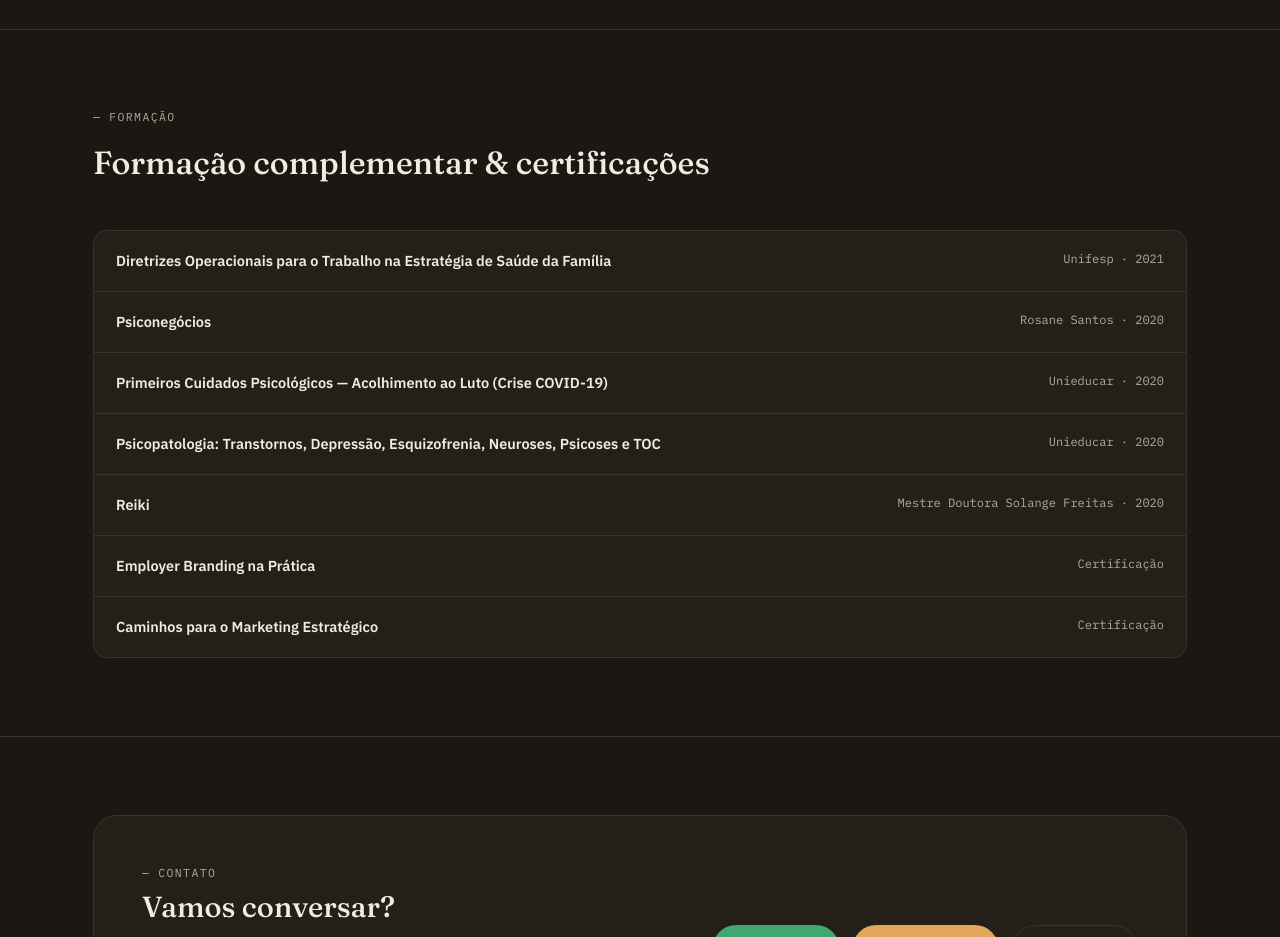
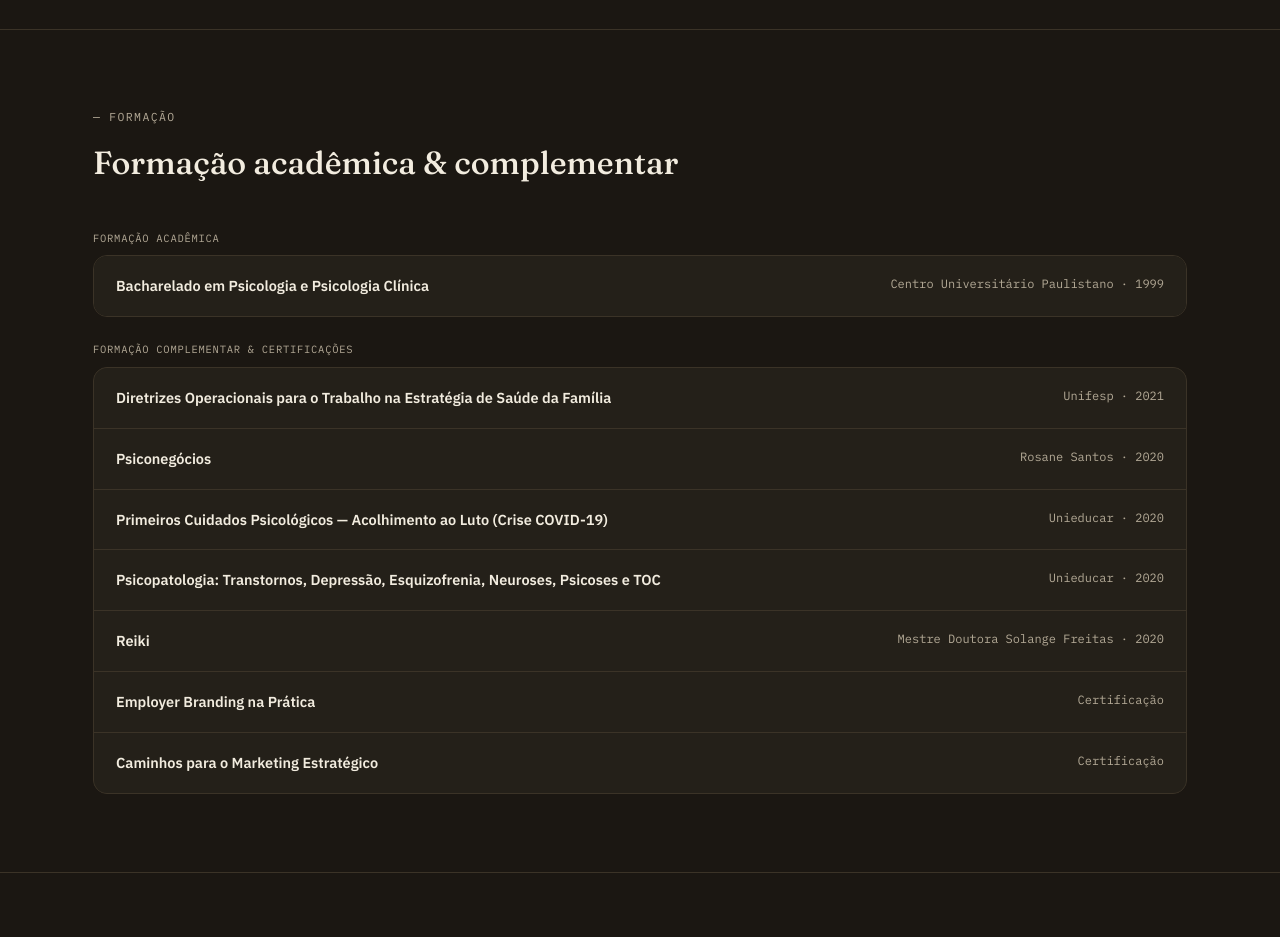
Before and after one commit to katiakzy/katiakzy.github.io, a plain HTML site: page index.html in a window 1280 px wide. Shown: the part 4240-5177 px from the top of the page. Drawn offline with Linux system fonts and the light colour scheme.

Commit message:
Update index.html

```diff
--- a/index.html
+++ b/index.html
@@ -170,7 +170,8 @@
   .front-card .role{font-family:'IBM Plex Mono',monospace; font-size:12.5px; color:var(--ink-dim); margin-top:4px;}
   .front-card p{color:var(--text-2); font-size:14.5px; margin-top:16px;}
   .chip-group{margin-top:18px;}
-  .chip-group .glabel{font-family:'IBM Plex Mono',monospace; font-size:10.5px; text-transform:uppercase; letter-spacing:.07em; color:var(--ink-dim); margin-bottom:8px;}
+  .glabel{font-family:'IBM Plex Mono',monospace; font-size:10.5px; text-transform:uppercase; letter-spacing:.07em; color:var(--ink-dim); margin-bottom:8px;}
+  .chip-group .glabel{margin-bottom:8px;}
   .chips{display:flex; flex-wrap:wrap; gap:7px;}
   .chip{font-family:'IBM Plex Mono',monospace; font-size:11.5px; padding:5px 11px; border-radius:14px; background:var(--panel-2); color:var(--ink);}
   .front-card.teal .chip{background:var(--teal-soft); color:var(--teal-text);}
@@ -474,8 +475,15 @@
   <div class="wrap fade-up">
     <div class="section-head">
       <div class="eyebrow">Formação</div>
-      <h2>Formação complementar &amp; certificações</h2>
+      <h2>Formação acadêmica &amp; complementar</h2>
     </div>
+
+    <div class="glabel" style="margin-bottom:8px;">Formação acadêmica</div>
+    <div class="edu-list" style="margin-bottom:24px;">
+      <div class="edu-row"><div class="t">Bacharelado em Psicologia e Psicologia Clínica</div><div class="s">Centro Universitário Paulistano · 1999</div></div>
+    </div>
+
+    <div class="glabel" style="margin-bottom:8px;">Formação complementar &amp; certificações</div>
     <div class="edu-list">
       <div class="edu-row"><div class="t">Diretrizes Operacionais para o Trabalho na Estratégia de Saúde da Família</div><div class="s">Unifesp · 2021</div></div>
       <div class="edu-row"><div class="t">Psiconegócios</div><div class="s">Rosane Santos · 2020</div></div>
```
